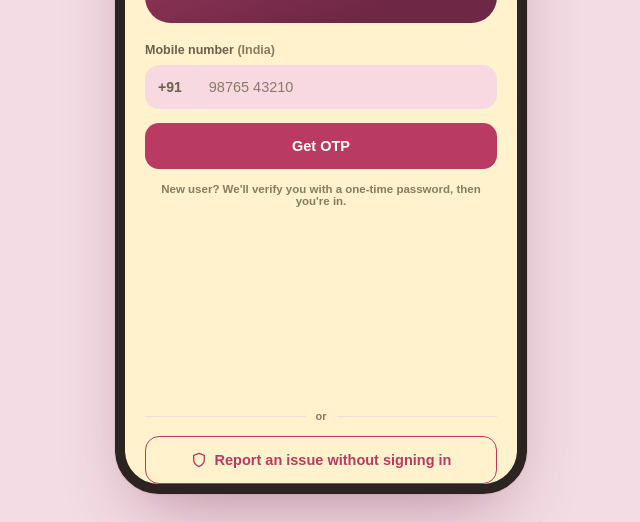
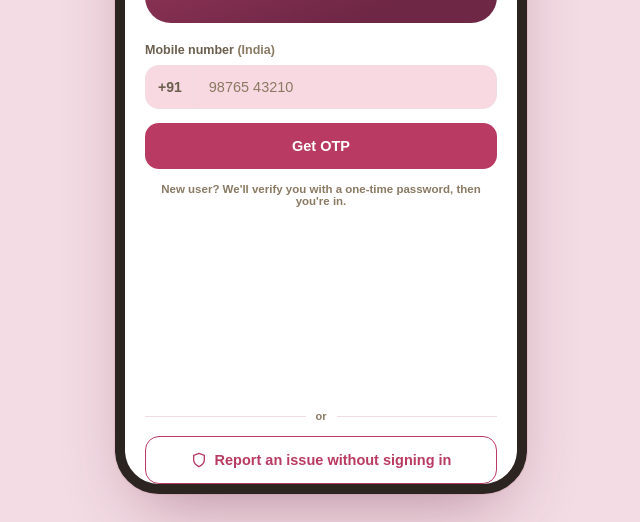
Before and after one commit to Team-RiveX/NagarSetu, a website: page public/index.html in a window 1280 px wide. Shown: the part 310-832 px from the top of the page, without its empty margins (319-959 px from the left). Drawn offline with Linux system fonts and the light colour scheme.

Commit message:
restored default

```diff
--- a/public/index.html
+++ b/public/index.html
@@ -10,7 +10,7 @@
 <style>
 *,*::before,*::after{box-sizing:border-box;margin:0;padding:0;-webkit-tap-highlight-color:transparent;}
 :root{
-  --bg:#FFF2CC; --card:#FFFFFF; --card-2:#F8D9E2; --card-3:#FDE9CE;
+  --bg:#FFFFFF; --card:#FFFFFF; --card-2:#F8D9E2; --card-3:#FDE9CE;
   --hero-a:#C24672; --hero-b:#6E2745;
   --accent:#B93A63; --accent-strong:#9C2E50; --accent-ink:#FFFFFF;
   --text:#332B22; --text-dim:#6B5F4E; --text-faint:#8A7A63;
```
